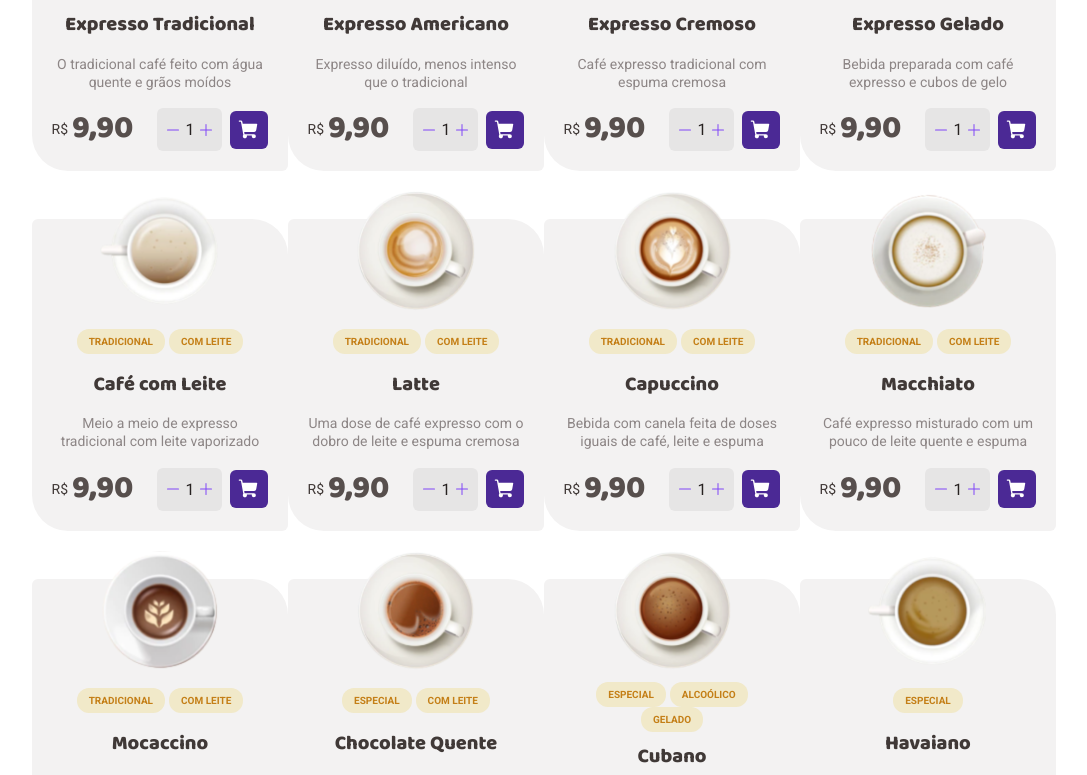
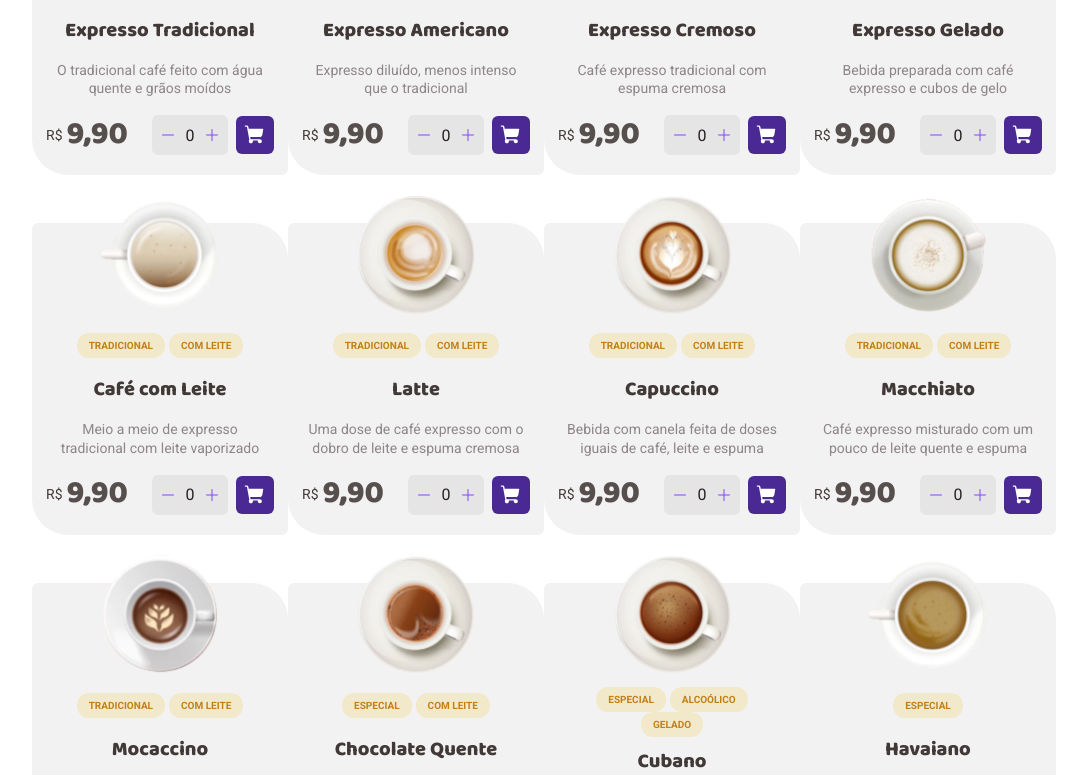
Before and after one commit to elenmagalhaes/coffee-delivery-web, a React (Vite) app: page / in a window 1280 px wide. Shown: the part 973-1748 px from the top of the page, without its empty margins (128-1215 px from the left). Built offline with nearby package versions, Linux system fonts and the light colour scheme.

Commit message:
criado funcionalidade de incrementar e decrenentar as quantidades do produto e add link de redirecionamento para home na logo

```diff
--- a/src/components/Header/index.tsx
+++ b/src/components/Header/index.tsx
@@ -8,7 +8,9 @@ import { theme } from '../../styles/theme'
 export const Header = () => {
   return (
     <HeaderContainer>
-      <img src={logo} alt="Logotipo do Coffee Delivery" />
+      <NavLink to="/">
+        <img src={logo} alt="Logotipo do Coffee Delivery" />
+      </NavLink>
       <HeaderInfo>
         <LocationTag>
           <MapPin size={22} weight="fill" color={theme.color['purple-900']} />
--- a/src/pages/Home/index.tsx
+++ b/src/pages/Home/index.tsx
@@ -12,10 +12,19 @@ import {
 import { theme } from '../../styles/theme'
 import { PRODUCTS_CATALOG, FILTER_LIST_ITEMS } from '../../constants'
 import { Banner } from '../../components/Banner'
+import { useState } from 'react'
 
 export const Home = () => {
-  const handleDecreaseAmount = () => console.log('diminui quantidade')
-  const handleIncreaseAmount = () => console.log('aumenta quantidade')
+  const [quantityCount, setQuantityCount] = useState(0)
+  const handleDecreaseAmount = () => {
+    setQuantityCount((state) => {
+      return state !== 0 ? state - 1 : state
+    })
+  }
+
+  const handleIncreaseAmount = () => {
+    setQuantityCount(quantityCount + 1)
+  }
   return (
     <>
       <Banner />
@@ -54,19 +63,23 @@ export const Home = () => {
                   </div>
                   <div className="buy-container">
                     <div className="counter-container">
+                      <div className="decrease-content">
                         <Minus
                           size={16}
                           weight="fill"
                           color={theme.color['purple-500']}
                           onClick={handleDecreaseAmount}
                         />
-                      1
+                      </div>
+                      <span>{quantityCount}</span>
+                      <div className="increase-content">
                         <Plus
                           size={16}
                           weight="fill"
                           color={theme.color['purple-500']}
                           onClick={handleIncreaseAmount}
                         />
+                      </div>
                     </div>
                     <NavLink to="/checkout">
                       <ShoppingCart size={22} weight="fill" color="white" />
--- a/src/pages/Home/styles.ts
+++ b/src/pages/Home/styles.ts
@@ -106,14 +106,29 @@ export const CardFooter = styled.div`
     display: flex;
     justify-content: space-between;
     align-items: center;
-    gap: 0.25rem;
-    padding: 0.75rem 0.5rem;
+    /* gap: 0.25rem; */
+
     border-radius: 6px;
     background: ${(props) => props.theme.color['gray-300']};
     color: ${(props) => props.theme.color['gray-900']};
 
+    .decrease-content {
+      cursor: pointer;
+      padding: 0.75rem 0.25rem 0.75rem 0.5rem;
+    }
+
+    .increase-content {
+      cursor: pointer;
+      padding: 0.75rem 0.5rem 0.75rem 0.25rem;
+    }
+
+    span {
+      width: 1.25rem;
+      text-align: center;
+    }
+
     svg {
-      cursor: pointer;
+      display: flex;
     }
   }
 
```
Lines whose indentation alone changed are shown as unchanged.
